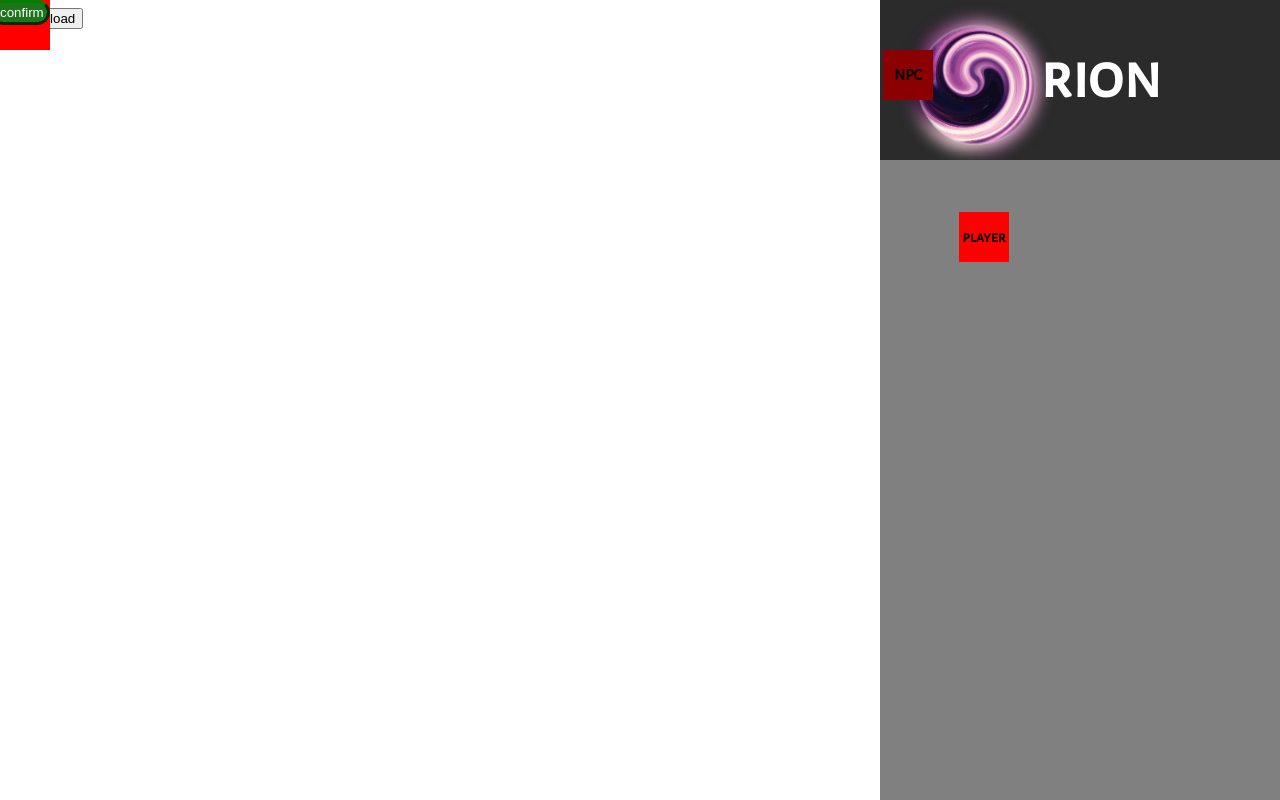
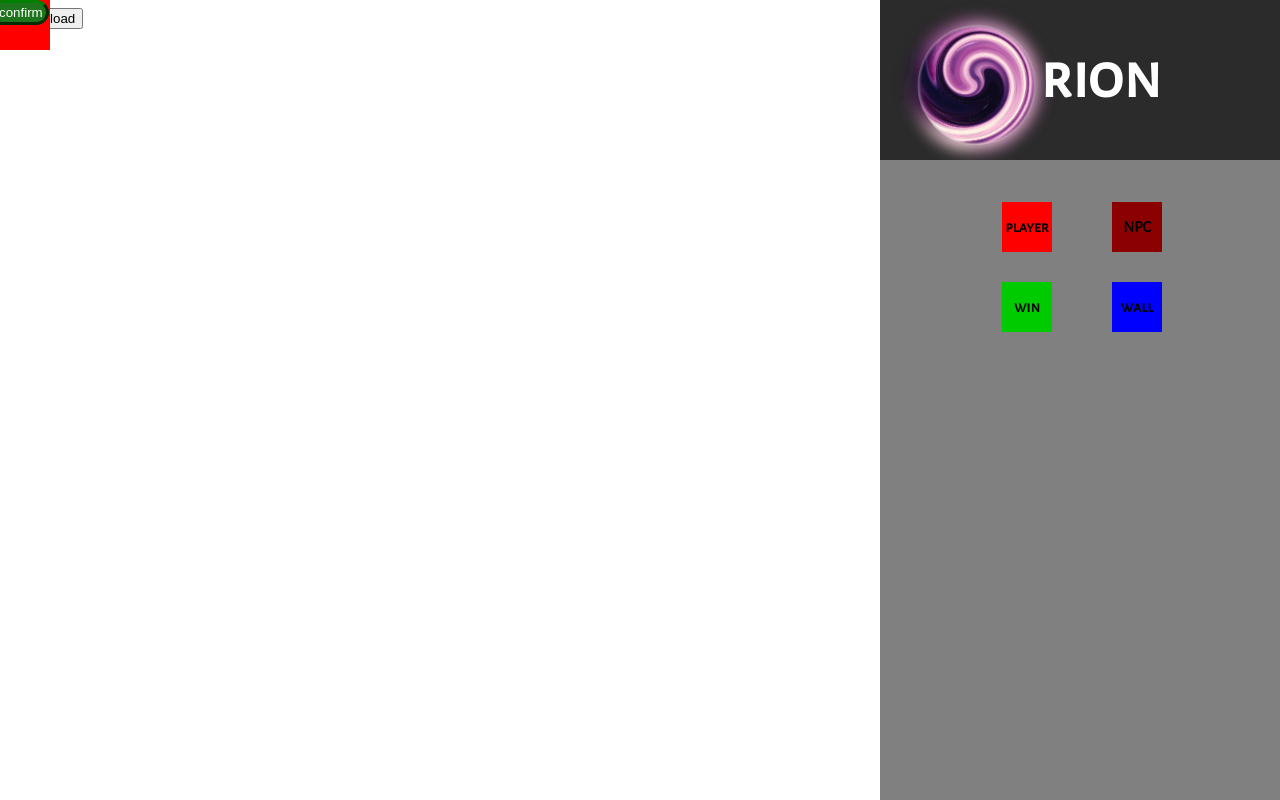
Before and after one commit to MiniKielbyM/Orion-Engine, a website: page index.html in a window 1280 px wide. Both pictures are taken after a click on the button "player". Drawn offline with nearby package versions, Linux system fonts and the light colour scheme.

Commit message:
fixed styles  and added win button

```diff
--- a/functions.js
+++ b/functions.js
@@ -12,6 +12,20 @@ function confirmPlacementPlayer() {
     elemIdNum += "0";
     obj[objCount] = {
         "player": {
+            "x": document.getElementById(ConfirmElem).style.left,
+            "y": document.getElementById(ConfirmElem).style.top,
+            "id": ConfirmElem
+        }
+    }
+    objCount++;
+}
+function confirmPlacementWin() {
+    ConfirmElem = elemSelectName;
+    document.getElementById(elemSelectName).removeChild(document.getElementById(elemSelectName).firstElementChild);
+    elemSelectName = "blank"
+    elemIdNum += "0";
+    obj[objCount] = {
+        "win": {
             "x": document.getElementById(ConfirmElem).style.left,
             "y": document.getElementById(ConfirmElem).style.top,
             "id": ConfirmElem
@@ -82,6 +96,47 @@ function confirmNpc() {
         console.log(elemSelectName)
     }
 }
+
+function confirmWin() {
+    if (elemSelectName == "blank" && npcTextConfirmed == true) {
+        console.log("press confirmed")
+        // Get the element
+        var elem = document.querySelector('#winObjBase');
+
+        // Create a copy of it
+        var clone = elem.cloneNode(true);
+
+        // Update the ID and add a class
+        clone.id = 'winObj' + elemIdNum;
+
+        // Inject it into the DOM
+        elem.before(clone);
+        elemSelectName = "winObj" + elemIdNum;
+        addAllCssWin(elemSelectName)
+        console.log(elemSelectName)
+    }
+}
+
+function confirmWall() {
+    if (elemSelectName == "blank" && npcTextConfirmed == true) {
+        console.log("press confirmed")
+        // Get the element
+        var elem = document.querySelector('#wallObjBase');
+
+        // Create a copy of it
+        var clone = elem.cloneNode(true);
+
+        // Update the ID and add a class
+        clone.id = 'wallObj' + elemIdNum;
+
+        // Inject it into the DOM
+        elem.before(clone);
+        elemSelectName = "wallObj" + elemIdNum;
+        addAllCssWall(elemSelectName)
+        console.log(elemSelectName)
+    }
+}
+
 onmousemove = function (e) {
     //Logging purposes
     console.log("mouse location:", e.clientX, e.clientY);
@@ -99,6 +154,7 @@ function addAllCssPlayer(PlayerId) {
     document.getElementById(PlayerId).style.height = "50px";
     document.getElementById(PlayerId).style.backgroundColor = "red";
     document.getElementById(PlayerId).style.position = "absolute";
+    document.getElementById(PlayerId).firstChild.id = "clientConfirm"
 }
 
 function addAllCssNpc(NpcId) {
@@ -106,6 +162,21 @@ function addAllCssNpc(NpcId) {
     document.getElementById(NpcId).style.height = "50px";
     document.getElementById(NpcId).style.backgroundColor = "darkRed";
     document.getElementById(NpcId).style.position = "absolute";
+    document.getElementById(NpcId).firstChild.id = "clientConfirm"
+}
+
+function addAllCssWin(WinId) {
+    document.getElementById(WinId).style.width = "100px";
+    document.getElementById(WinId).style.height = "100px";
+    document.getElementById(WinId).style.backgroundColor = "rgb(0, 203, 0)";
+    document.getElementById(WinId).style.position = "absolute";
+    document.getElementById(WinId).firstChild.id = "clientConfirm"
+}
+
+function addAllCssWall(WinId) {
+    document.getElementById(WinId).style.backgroundColor = "blue";
+    document.getElementById(WinId).style.position = "absolute";
+    document.getElementById(WinId).firstChild.id = "clientConfirm"
 }
 
 function downloadFile() {
--- a/index.html
+++ b/index.html
@@ -15,12 +15,28 @@
 <body>
   <input type="button" onclick="downloadFile();" value="Download">
   <div id="blank"></div>
+  <div id="wallObjBase"><button id="confirm" onclick="confirmPlacementWall()">confirm</button></div>
+  <div id="winObjBase"><button id="confirm" onclick="confirmPlacementWin()">confirm</button></div>
+  <div id="npcObjBase"><button id="confirm" onclick="confirmPlacementNpc()">confirm</button></div>
   <div id="playerObjBase"><button id="confirm" onclick="confirmPlacementPlayer()">confirm</button></div>
-  <div id="npcObjBase"><button id="confirm" onclick="confirmPlacementNpc()">confirm</button></div>
   <div id="sidebar">
     <div id="topLogo">
       <img src="orion-removebg-preview.png" alt="logo" id="logo">
       <h1 id="logoText">rion</h1>
+    </div>
+    <div id="wallSelect">
+      <button id="wallButton" onclick="confirmWall()">
+        <div id="wallImg">
+          <p id="wallName">wall</p>
+        </div>
+      </button>
+    </div>
+    <div id="winSelect">
+      <button id="winButton" onclick="confirmWin()">
+        <div id="winImg">
+          <p id="winName">win</p>
+        </div>
+      </button>
     </div>
     <div id="playerSelect"><button onclick="confirmPlayer()" id="playerButton">
         <div id="playerImg">
@@ -32,7 +48,9 @@
         <div id="npcImg">
           <p id="npcName">NPC</p>
         </div>
-      </button></div>
+      </button>
+    </div>
+  </div>
   </div>
   <div id="npcTextArea">
     <textarea id="npcText" maxlength="370" placeholder="enter dialouge..."></textarea>
--- a/style.css
+++ b/style.css
@@ -44,8 +44,38 @@ p {
 
 #playerButton {
     position: absolute;
-    top: 20%;
-    left: 20%;
+    top: 25%;
+    left: 30%;
+    width: 50px;
+    height: 50px;
+    border-color: rgba(43, 43, 43, 0);
+    background-color: rgba(43, 43, 43, 0);
+}
+
+#npcButton {
+    position: absolute;
+    top: 25%;
+    right: 30%;
+    width: 50px;
+    height: 50px;
+    border-color: rgba(43, 43, 43, 0);
+    background-color: rgba(43, 43, 43, 0);
+}
+
+#winButton {
+    position: absolute;
+    top: 35%;
+    left: 30%;
+    width: 50px;
+    height: 50px;
+    border-color: rgba(43, 43, 43, 0);
+    background-color: rgba(43, 43, 43, 0);
+}
+
+#wallButton {
+    position: absolute;
+    top: 35%;
+    right: 30%;
     width: 50px;
     height: 50px;
     border-color: rgba(43, 43, 43, 0);
@@ -55,22 +85,43 @@ p {
 #playerImg {
     width: 50px;
     height: 50px;
-    left: -3px;
-    top: 50px;
+    left: 0px;
+    top: 0px;
     position: absolute;
+    overflow: hidden;
     background-color: red;
+    overflow: hidden;
 }
 
 #npcImg {
     width: 50px;
     height: 50px;
-    left: 3px;
-    top: 50px;
+    left: 0px;
+    top: 0px;
     position: absolute;
+    overflow: hidden;
     background-color: darkRed;
 }
 
-.playerObj {
+#winImg {
+    width: 50px;
+    height: 50px;
+    left: 0px;
+    top: 0px;
+    position: absolute;
+    background-color: rgb(0, 203, 0);
+}
+
+#wallImg {
+    width: 50px;
+    height: 50px;
+    left: 0px;
+    top: 0px;
+    position: absolute;
+    background-color: blue;
+}
+
+#playerObj {
     width: 50px;
     height: 50px;
     background-color: red;
@@ -87,6 +138,7 @@ p {
 }
 
 #confirm {
+    visibility: hidden;
     width: 59px;
     height: 25px;
     text-align: center;
@@ -96,7 +148,20 @@ p {
     border-width: 3px;
     border-color: green;
     position: absolute;
-    right: 0px;
+    left: -10px;
+}
+
+#clientConfirm {
+    width: 59px;
+    height: 25px;
+    text-align: center;
+    background-color: rgb(29, 116, 29);
+    border-radius: 25px;
+    color: white;
+    border-width: 3px;
+    border-color: green;
+    position: absolute;
+    left: -10px;
 }
 
 #confirmNpcText {
@@ -109,7 +174,8 @@ p {
     border-width: 3px;
     border-color: green;
     position: absolute;
-    right: 41%;
+    right: 40%;
+    top: 10px;
 }
 
 .blank {
@@ -121,7 +187,7 @@ p {
 #npcText {
     position: absolute;
     top: 40px;
-    left: 20%;
+    left: 25%;
     width: 500px;
     height: 100px;
     text-align: left;
```
